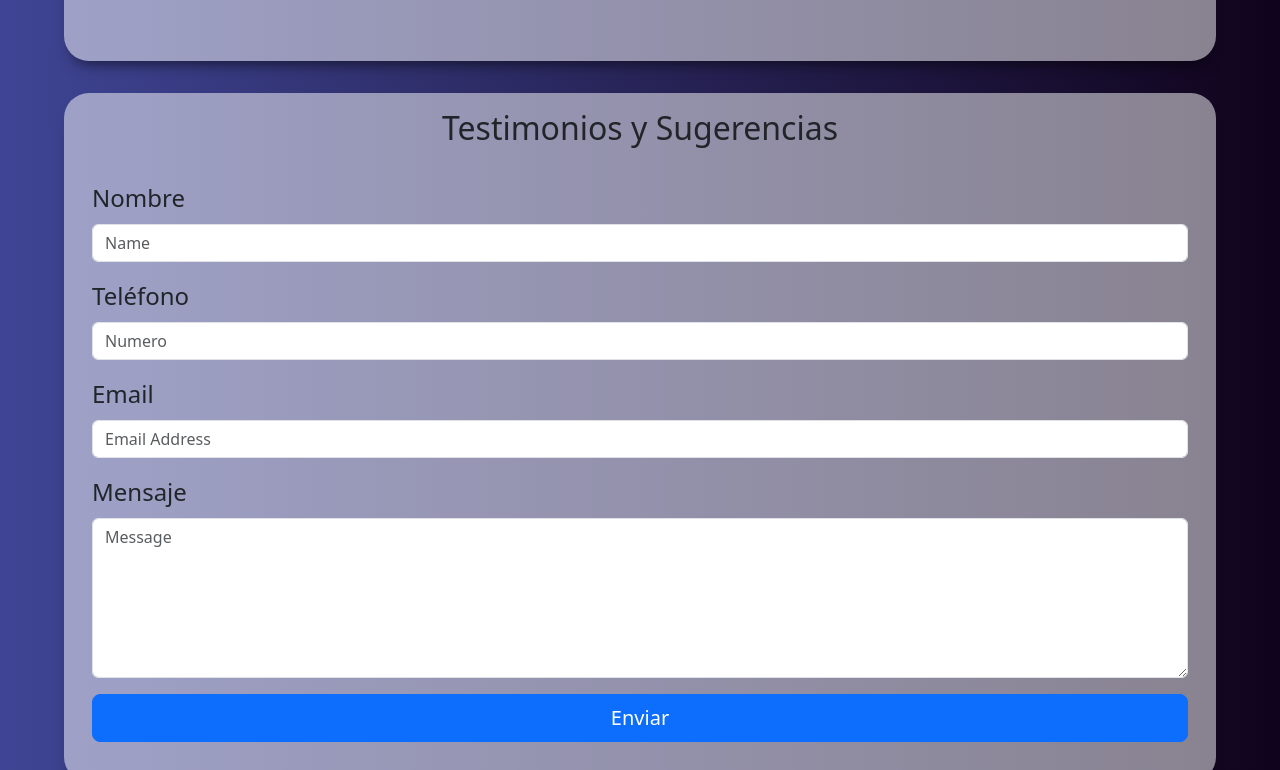
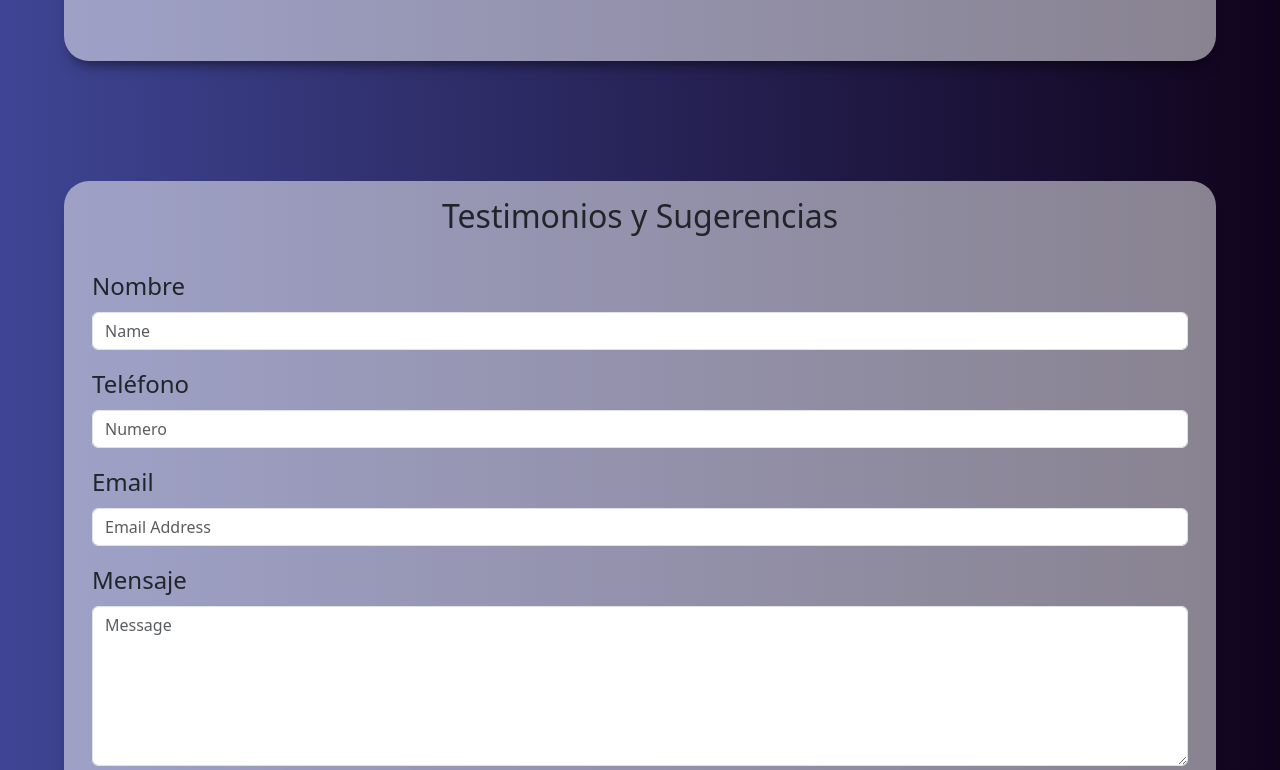
Before and after one commit to Lex-Luna/lex_freelancer, a plain HTML site: page index.html in a window 1280 px wide. Shown: the part 2838-3608 px from the top of the page. Drawn offline with nearby package versions, Linux system fonts and the light colour scheme.

Commit message:
correccion de espacio y vinculacionde nav en contactos

```diff
--- a/index.html
+++ b/index.html
@@ -265,8 +265,8 @@
 
 
 
-    <!-- <div id="contacto " class="fixSpace "></div>
-    <div class="contenedor sombra ">
+    <div id="contacto " class="fixSpace "></div>
+    <!--<div class="contenedor sombra ">
         <div class="contacto ">
             <h2>Testimonios y Sugerencias</h2>
 
```
